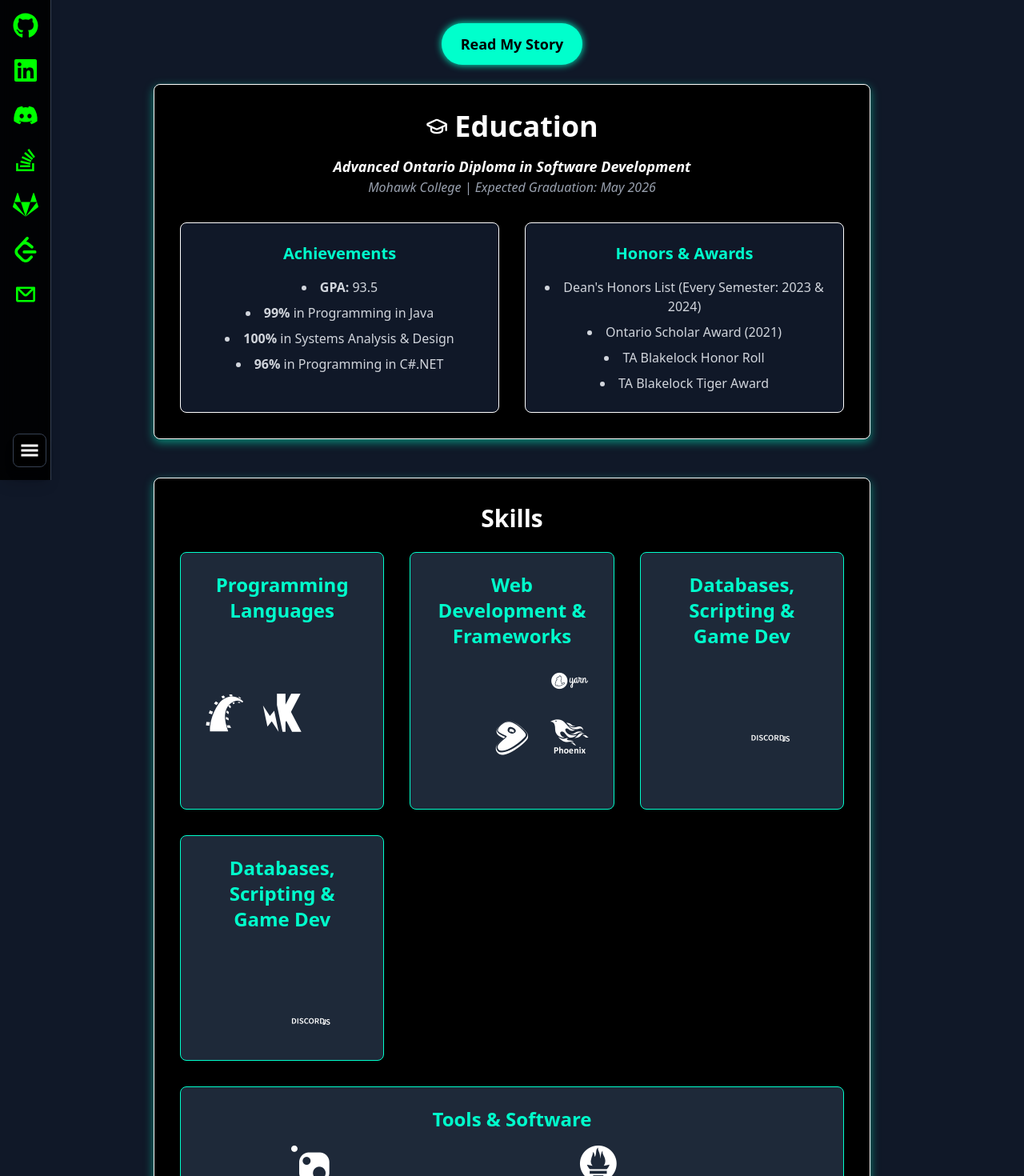
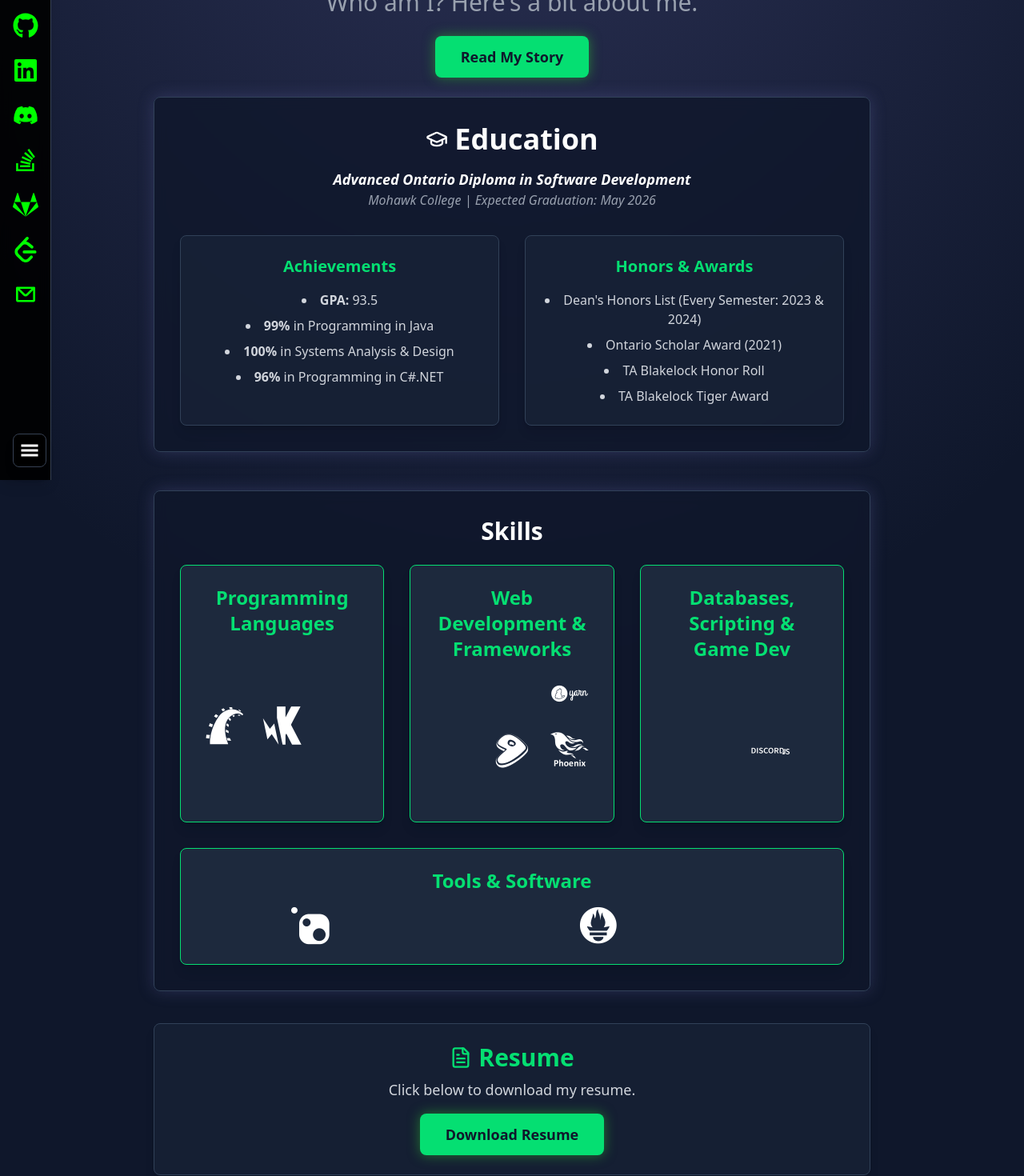
Before and after one commit to brendanddev/brendans-website, a React (Vite) app in the folder frontend/: page /about in a window 1280 px wide. Shown: the part 200-1670 px from the top of the page at 80% size. Built offline with nearby package versions, Linux system fonts and the light colour scheme.

Commit message:
Update about page styling

```diff
--- a/frontend/src/pages/About.jsx
+++ b/frontend/src/pages/About.jsx
@@ -1,3 +1,4 @@
+
 /**
  * @file About.jsx
  * @author Brendan Dileo
@@ -12,7 +13,8 @@ import { motion } from "framer-motion";
 
 const About = () => {
   return (
-    <div className="relative w-full min-h-screen flex flex-col items-center bg-gray-900 text-white">
+    <div className="relative w-full min-h-screen flex flex-col items-center bg-slate-900 text-white p-4">
+        <div className="absolute top-0 left-0 w-full h-full bg-[radial-gradient(ellipse_80%_80%_at_50%_-20%,rgba(120,119,198,0.3),rgba(255,255,255,0))]"></div>
       <div className="relative z-10 w-full max-w-5xl text-center">
         <Header
             title="About Me"
@@ -23,18 +25,13 @@ const About = () => {
           href="/about.txt"
           target="_blank"
           rel="noopener noreferrer"
-          className="inline-block px-6 py-3 mt-6 mb-6 text-lg font-semibold text-black bg-[#00ffcc] rounded-full shadow-[0_0_10px_#00ffcc] hover:bg-[#00e6b8] hover:shadow-[0_0_20px_#00ffcc] transition duration-300"
+          className="inline-block px-8 py-3 mt-6 mb-6 text-lg font-semibold text-slate-900 bg-green-400 rounded-lg shadow-[0_0_15px_rgba(50,205,50,0.5)] hover:bg-green-500 hover:shadow-[0_0_25px_rgba(50,205,50,0.7)] transition-all duration-300 transform hover:scale-105"
         >
           Read My Story
         </a>
-
-
-
-
-
       <section className="w-full mb-12 px-4">
         <motion.div
-          className="w-full max-w-4xl mx-auto p-4 md:p-8 border rounded-lg shadow-[0_4px_12px_rgba(0,255,204,0.5)] bg-black"
+          className="w-full max-w-4xl mx-auto p-4 md:p-8 border rounded-lg shadow-[0_0_20px_rgba(120,119,198,0.25)] bg-slate-900/80 backdrop-blur-sm border-slate-700"
           initial={{ opacity: 0, x: 500 }}
           animate={{ opacity: 1, x: 0 }}
           transition={{ duration: 0.8, ease: "easeOut", delay: 0.2 }}
@@ -51,8 +48,8 @@ const About = () => {
           </div>
 
           <div className="mt-8 grid grid-cols-1 md:grid-cols-2 gap-8">
-            <div className="p-6 border rounded-lg shadow-lg bg-gray-900 transition-transform duration-300 hover:scale-105 hover:border-[#00ffcc] hover:shadow-[0_0_15px_rgba(0,255,204,0.8)]">
-              <h3 className="text-xl font-semibold text-[#00ffcc] mb-4">Achievements</h3>
+            <div className="p-6 border rounded-lg shadow-lg bg-slate-800/50 transition-transform duration-300 hover:scale-105 hover:border-green-400 hover:shadow-[0_0_15px_rgba(50,205,50,0.8)] border-slate-700">
+              <h3 className="text-xl font-semibold text-green-400 mb-4">Achievements</h3>
               <ul className="list-disc list-inside text-gray-300 space-y-2">
                 <li><span className="font-bold">GPA:</span> 93.5</li>
                 <li><span className="font-bold">99%</span> in Programming in Java</li>
@@ -61,8 +58,8 @@ const About = () => {
               </ul>
             </div>
 
-            <div className="p-6 border rounded-lg shadow-lg bg-gray-900 transition-transform duration-300 hover:scale-105 hover:border-[#00ffcc] hover:shadow-[0_0_15px_rgba(0,255,204,0.8)]">
-              <h3 className="text-xl font-semibold text-[#00ffcc] mb-4">Honors & Awards</h3>
+            <div className="p-6 border rounded-lg shadow-lg bg-slate-800/50 transition-transform duration-300 hover:scale-105 hover:border-green-400 hover:shadow-[0_0_15px_rgba(50,205,50,0.8)] border-slate-700">
+              <h3 className="text-xl font-semibold text-green-400 mb-4">Honors & Awards</h3>
               <ul className="list-disc list-inside text-gray-300 space-y-2">
                 <li>Dean's Honors List (Every Semester: 2023 & 2024)</li>
                 <li>Ontario Scholar Award (2021)</li>
@@ -75,7 +72,7 @@ const About = () => {
       </section>
 
       <motion.div
-        className="w-full max-w-4xl mx-auto p-4 md:p-8 border rounded-lg shadow-[0_4px_12px_rgba(0,255,204,0.5)] bg-black mb-10"
+        className="w-full max-w-4xl mx-auto p-4 md:p-8 border rounded-lg shadow-[0_0_20px_rgba(120,119,198,0.25)] bg-slate-900/80 backdrop-blur-sm border-slate-700 mb-10"
         initial={{ opacity: 0, x: -500 }}
         animate={{ opacity: 1, x: 0 }}
         transition={{ duration: 0.8, ease: "easeOut", delay: 0.2 }}
@@ -83,8 +80,8 @@ const About = () => {
 
       <h2 className="text-4xl sm:text-3xl font-bold text-center mb-6">Skills</h2>
       <div className="grid grid-cols-1 sm:grid-cols-2 lg:grid-cols-3 gap-4 md:gap-8">
-        <div className="text-center p-4 md:p-6 border border-[#00ffcc] rounded-lg shadow-lg bg-gray-800 transition-transform transform hover:scale-105">
-          <h3 className="text-xl md:text-2xl font-semibold text-[#00ffcc] mb-4">Programming Languages</h3>
+        <div className="text-center p-4 md:p-6 border border-green-400 rounded-lg shadow-lg bg-slate-800 transition-transform transform hover:scale-105">
+          <h3 className="text-xl md:text-2xl font-semibold text-green-400 mb-4">Programming Languages</h3>
           <div className="flex justify-center flex-wrap gap-4 md:gap-6">
             <i className="devicon-java-plain text-4xl md:text-5xl hover:text-[#ff9900] transition-colors" />
             <i className="devicon-python-plain text-4xl md:text-5xl hover:text-[#306998] transition-colors" />
@@ -96,8 +93,8 @@ const About = () => {
           </div>
         </div>
 
-        <div className="text-center p-4 md:p-6 border border-[#00ffcc] rounded-lg shadow-lg bg-gray-800 transition-transform transform hover:scale-105">
-          <h3 className="text-xl md:text-2xl font-semibold text-[#00ffcc] mb-4">Web Development & Frameworks</h3>
+        <div className="text-center p-4 md:p-6 border border-green-400 rounded-lg shadow-lg bg-slate-800 transition-transform transform hover:scale-105">
+          <h3 className="text-xl md:text-2xl font-semibold text-green-400 mb-4">Web Development & Frameworks</h3>
           <div className="flex justify-center flex-wrap gap-4 md:gap-6">
             <i className="devicon-react-original text-4xl md:text-5xl hover:text-[#61dafb] transition-colors" />
             <i className="devicon-nodejs-plain-wordmark text-4xl md:text-5xl hover:text-[#68a063] transition-colors" />
@@ -108,8 +105,8 @@ const About = () => {
           </div>
         </div>
 
-        <div className="text-center p-4 md:p-6 border border-[#00ffcc] rounded-lg shadow-lg bg-gray-800 transition-transform transform hover:scale-105">
-          <h3 className="text-xl md:text-2xl font-semibold text-[#00ffcc] mb-4">Databases, Scripting & Game Dev</h3>
+        <div className="text-center p-4 md:p-6 border border-green-400 rounded-lg shadow-lg bg-slate-800 transition-transform transform hover:scale-105">
+          <h3 className="text-xl md:text-2xl font-semibold text-green-400 mb-4">Databases, Scripting & Game Dev</h3>
           <div className="flex justify-center flex-wrap gap-4 md:gap-6">
             <i className="devicon-microsoftsqlserver-plain text-4xl md:text-5xl hover:text-[#cc2927] transition-colors" />
             <i className="devicon-mysql-plain text-4xl md:text-5xl hover:text-[#00758f] transition-colors" />
@@ -119,20 +116,8 @@ const About = () => {
           </div>
         </div>
 
-        <div className="text-center p-4 md:p-6 border border-[#00ffcc] rounded-lg shadow-lg bg-gray-800 transition-transform transform hover:scale-105">
-          <h3 className="text-xl md:text-2xl font-semibold text-[#00ffcc] mb-4">Databases, Scripting & Game Dev</h3>
-          <div className="flex justify-center flex-wrap gap-4 md:gap-6">
-            <i className="devicon-microsoftsqlserver-plain text-4xl md:text-5xl hover:text-[#cc2927] transition-colors" />
-            <i className="devicon-mysql-plain text-4xl md:text-5xl hover:text-[#00758f] transition-colors" />
-            <i className="devicon-bash-plain text-4xl md:text-5xl hover:text-[#4eaa25] transition-colors" />
-            <i className="devicon-unity-plain text-4xl md:text-5xl hover:text-[#ffffff] transition-colors" />
-            <i className="devicon-godot-plain text-4xl md:text-5xl hover:text-[#478cbf] transition-colors" />
-          </div>
-        </div>
-
-
-        <div className="col-span-1 sm:col-span-2 lg:col-span-3 text-center p-4 md:p-6 border border-[#00ffcc] rounded-lg shadow-lg bg-gray-800 transition-transform transform hover:scale-105">
-          <h3 className="text-xl md:text-2xl font-semibold text-[#00ffcc] mb-4">Tools & Software</h3>
+        <div className="col-span-1 sm:col-span-2 lg:col-span-3 text-center p-4 md:p-6 border border-green-400 rounded-lg shadow-lg bg-slate-800 transition-transform transform hover:scale-105">
+          <h3 className="text-xl md:text-2xl font-semibold text-green-400 mb-4">Tools & Software</h3>
           <div className="flex justify-center flex-wrap gap-4 md:gap-6">
             <i className="devicon-git-plain text-4xl md:text-5xl hover:text-[#f34f29] transition-colors" />
             <i className="devicon-vscode-plain text-4xl md:text-5xl hover:text-[#007acc] transition-colors" />
@@ -148,12 +133,12 @@ const About = () => {
     </motion.div>
 
     <motion.div
-      className="w-full max-w-4xl mx-auto p-4 md:p-6 border rounded-lg shadow-lg bg-gray-800 mb-10"
+      className="w-full max-w-4xl mx-auto p-4 md:p-6 border rounded-lg shadow-lg bg-slate-800/50 border-slate-700 mb-10"
       initial={{ opacity: 0, x: 500 }}
       animate={{ opacity: 1, x: 0 }}
       transition={{ duration: 0.8, ease: "easeOut", delay: 0.2 }}
     >
-      <h2 className="text-3xl font-semibold text-[#00ffcc] flex items-center justify-center gap-2">
+      <h2 className="text-3xl font-semibold text-green-400 flex items-center justify-center gap-2">
         <FileText size={28} /> Resume
       </h2>
 
@@ -161,11 +146,7 @@ const About = () => {
       <a
         href="/BrendanDileo_Resume.pdf"
         download="BrendanDileo_Resume.pdf"
-        className="mt-4 inline-block px-6 py-3 text-lg font-semibold text-black bg-[#00ffcc] rounded-lg
-                  shadow-[0_0_10px_rgba(0,255,204,0.6)]
-                  transition-all duration-300 ease-in-out
-                  hover:bg-[#00ddaa] hover:scale-105 hover:shadow-[0_0_20px_rgba(0,255,204,0.9)]
-                  active:scale-95"
+        className="mt-4 inline-block px-8 py-3 text-lg font-semibold text-slate-900 bg-green-400 rounded-lg shadow-[0_0_15px_rgba(50,205,50,0.5)] hover:bg-green-500 hover:shadow-[0_0_25px_rgba(50,205,50,0.7)] transition-all duration-300 transform hover:scale-105 active:scale-95"
       >
         Download Resume
       </a>
```
